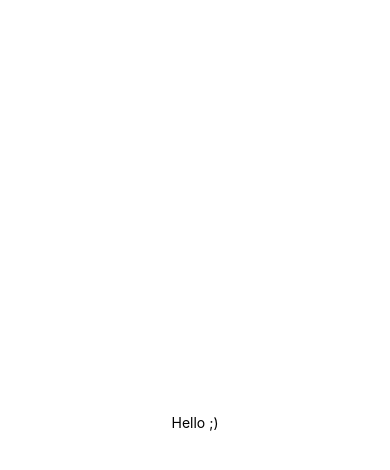
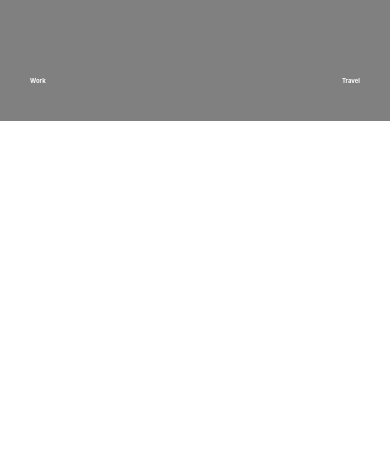
Before and after one commit to dhsongdev/expo-WorkHardTravelHard, a React Native app: screen / in a window 390 px wide. Shown: the top 470 px of the page. Built offline with nearby package versions, Linux system fonts and the light colour scheme.

Commit message:
create header

```diff
--- a/App.js
+++ b/App.js
@@ -1,11 +1,19 @@
 import { StatusBar } from "expo-status-bar";
-import { StyleSheet, Text, View } from "react-native";
+import { StyleSheet, Text, TouchableOpacity, View } from "react-native";
 
 export default function App() {
   return (
     <View style={styles.container}>
-      <Text>Hello ;)</Text>
       <StatusBar style="auto" />
+      <View style={styles.header}>
+        <TouchableOpacity>
+          <Text style={styles.btnTxt}>Work</Text>
+        </TouchableOpacity>
+        <TouchableOpacity>
+          <Text style={styles.btnTxt}>Travel</Text>
+        </TouchableOpacity>
+      </View>
+      <View style={styles.body}></View>
     </View>
   );
 }
@@ -17,4 +25,22 @@ const styles = StyleSheet.create({
     alignItems: "center",
     justifyContent: "center",
   },
+  header: {
+    flex: 1,
+    width: "100%",
+    backgroundColor: "grey",
+    justifyContent: "space-between",
+    alignItems: "center",
+    flexDirection: "row",
+  },
+  btnTxt: {
+    color: "white",
+    fontSize: "30%",
+    fontWeight: "700",
+    marginTop: 40,
+    padding: 30,
+  },
+  body: {
+    flex: 6,
+  },
 });
```
